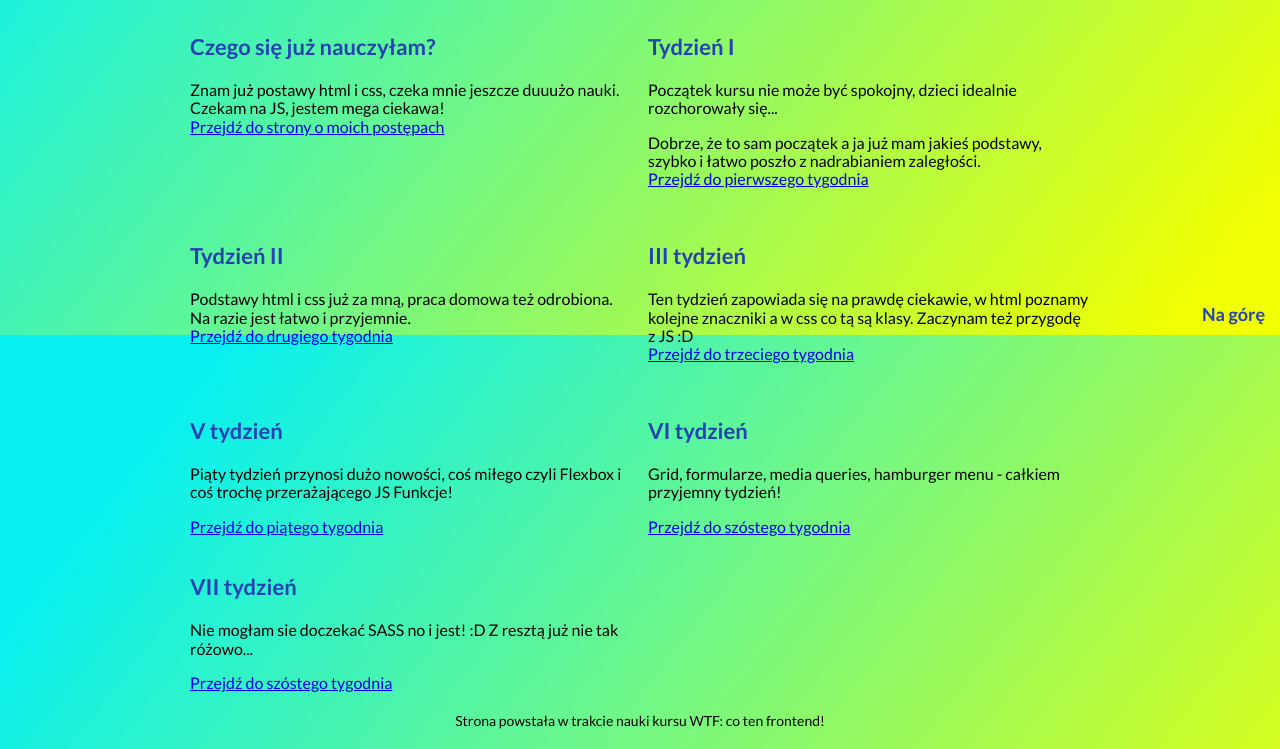
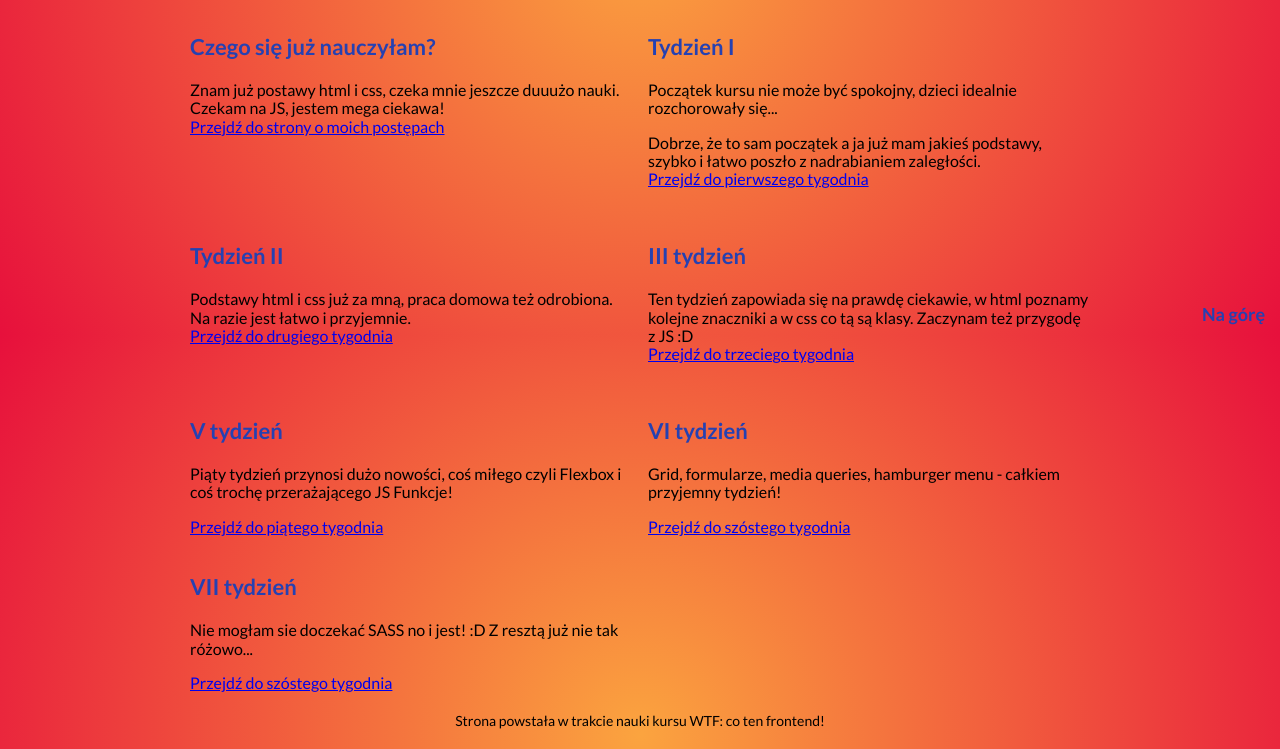
Before and after one commit to MartaZaczkowska/homepage-gulp, a website: page src/content/index.html in a window 1280 px wide. Shown: the part 465-1214 px from the top of the page. Drawn offline with nearby package versions, Linux system fonts and the light colour scheme; files that its build step writes are made by us from their sources; files whose address does not match are found by name.

Commit message:
added red background

```diff
--- a/src/scss/main.scss
+++ b/src/scss/main.scss
@@ -15,8 +15,8 @@ html {
 body {
   color: black;
   font-family: 'Lato', sans-serif;
-  background: rgb(5, 240, 241);
-  background: linear-gradient(128deg, rgba(5, 240, 241, 0.9864320728291317) 12%, rgba(241, 255, 2, 1) 94%);
+  background: rgb(251,164,63);
+  background: radial-gradient(circle, rgba(251,164,63,1) 0%, rgba(231,16,60,1) 100%);
   background-attachment: fixed;
 }
 
@@ -109,7 +109,7 @@ body {
   }
   &__link {
     font-size: 20px;
-    color: rgb(110, 240, 117);
+    color: rgb(238, 204, 14);
   }
   &__switcher {
     @media (max-width: 640px) {
```
